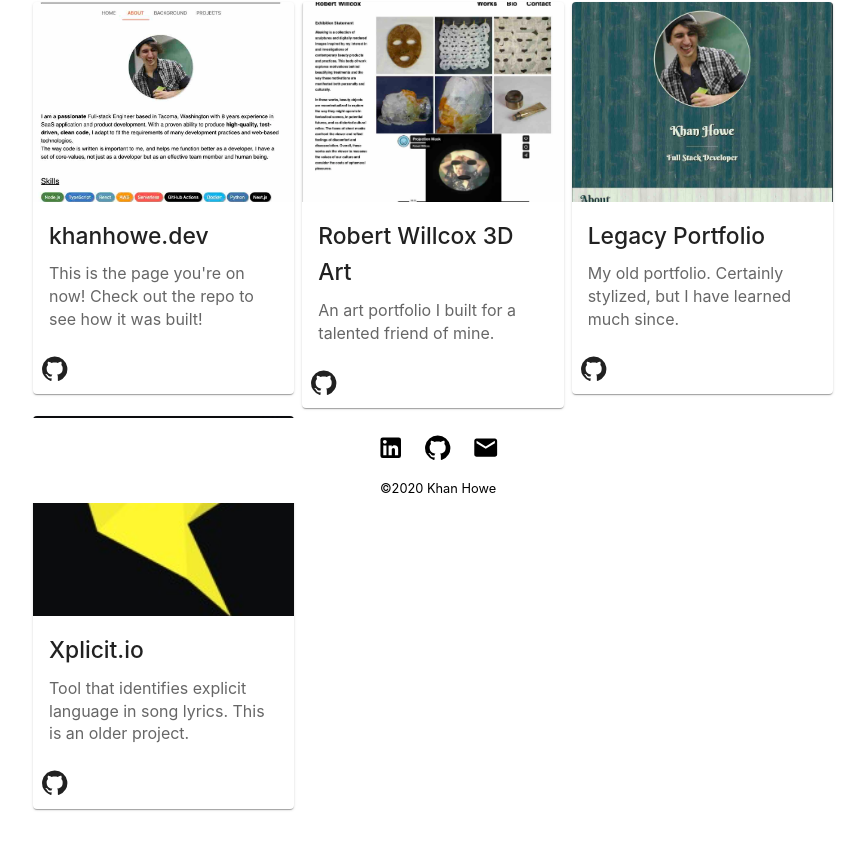
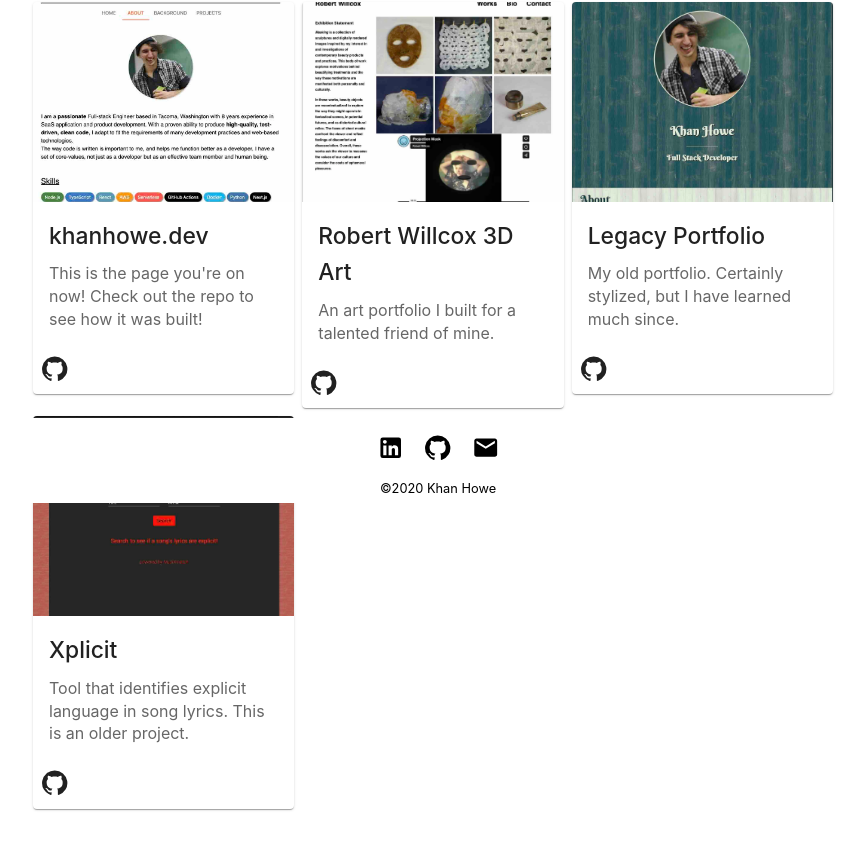
Before and after one commit to khanhowe/khan-dev, a React (Create React App) app: page /projects in a window 1280 px wide. Shown: the part 297-1146 px from the top of the page, without its empty margins (207-1072 px from the left). Built offline with nearby package versions, Linux system fonts and the light colour scheme.

Commit message:
Add xplicit preview photo

```diff
--- a/src/pages/Projects.tsx
+++ b/src/pages/Projects.tsx
@@ -30,10 +30,10 @@ const projects: ProjectCardProps[] = [
         url: 'https://www.robertwillcox.com'
     },
     {
-        title: 'Xplicit.io',
+        title: 'Xplicit',
         description: 'Tool that identifies explicit language in song lyrics. This is an older project.',
-        imageSrc: '/attently.jpeg',
-        url: 'https://www.xplicit.io'
+        imageSrc: '/xplicit.jpg',
+        url: 'https://xplicit-website.herokuapp.com'
     },
 ];
 
```
Also changed, not shown: public/xplicit.jpg (added).
